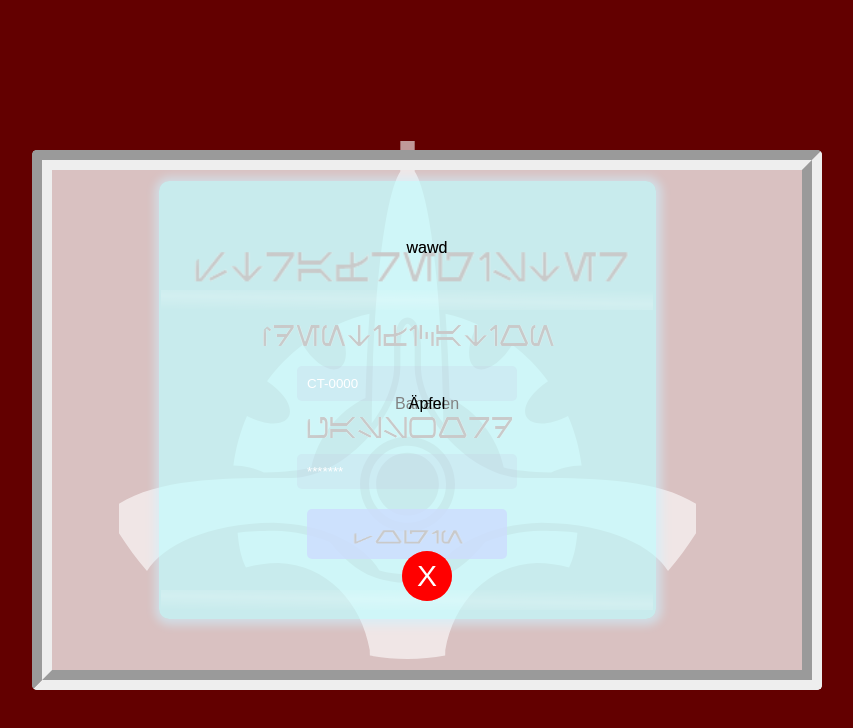
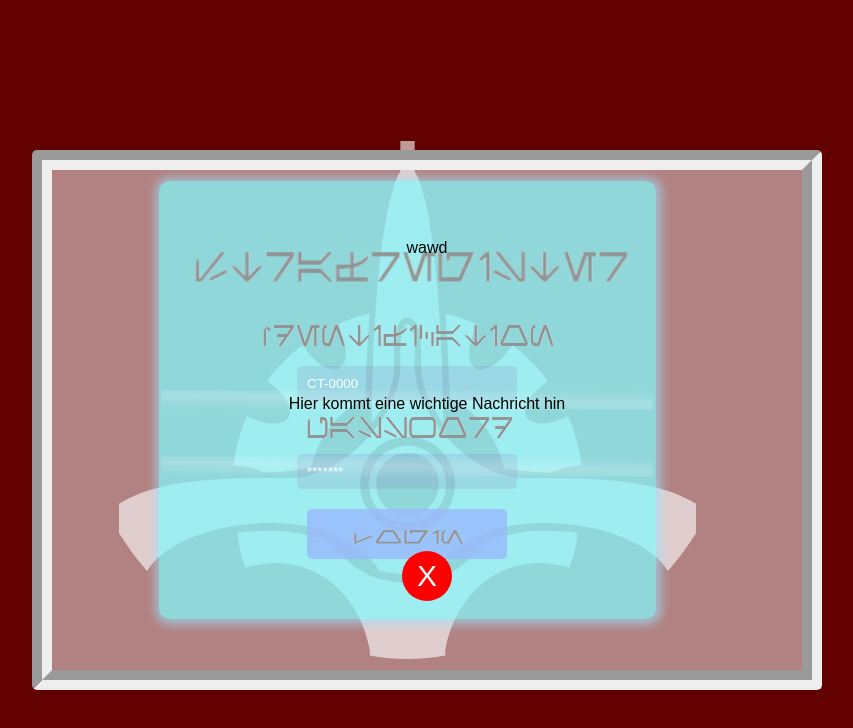
Before and after one commit to Jyods/JSStrafregister, a Vue app: page /login in a window 1280 px wide. Shown: the top 728 px of the page, without its empty margins (233-1086 px from the left). Built offline with nearby package versions, Linux system fonts and the light colour scheme; no server answers.

Commit message:
changed text

```diff
--- a/src/App.vue
+++ b/src/App.vue
@@ -9,12 +9,8 @@
   const majorMessages = ref([
     {
       id: 1,
-      message: "Bananen"
+      message: "Hier kommt eine wichtige Nachricht hin"
     },
-    {
-      id: 2,
-      message: "Äpfel"
-    }
   ])
 
   function deleteFromArray(id) {
```
